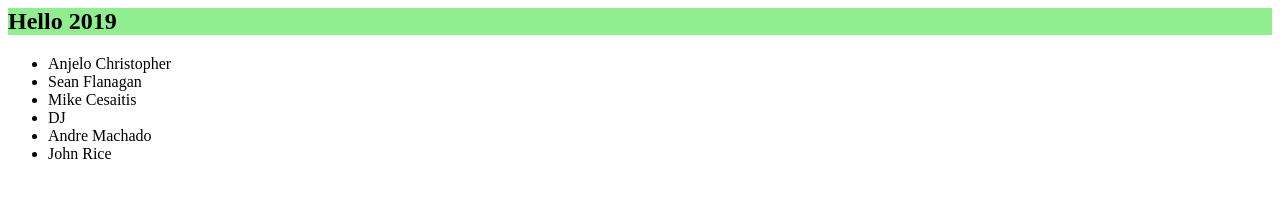
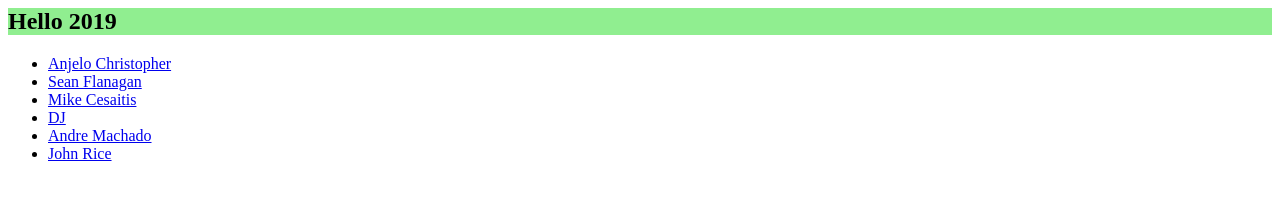
Before and after one commit to ajchris19/my-new-website, a plain HTML site: page index.html in a window 1280 px wide. Drawn offline with Linux system fonts and the light colour scheme.

Commit message:
changed list to make it clickable

```diff
--- a/index.html
+++ b/index.html
@@ -1,10 +1,10 @@
 <h2>Hello 2019</h2>
 <ul style="list-style-type:disc;">
-<li>Anjelo Christopher</li>
-<li>Sean Flanagan</li>
-<li>Mike Cesaitis</li>
-<li>DJ</li>
-<li>Andre Machado</li>
-<li>John Rice</li>
+<li><a href="#">Anjelo Christopher</a></li>
+<li><a href="#">Sean Flanagan</a></li>
+<li><a href="#">Mike Cesaitis</a></li>
+<li><a href="#">DJ</a></li>
+<li><a href="#">Andre Machado</a></li>
+<li><a href="#">John Rice</a></li>
 </ul>
 <link rel="stylesheet" type="text/css" href="style.css">
```
